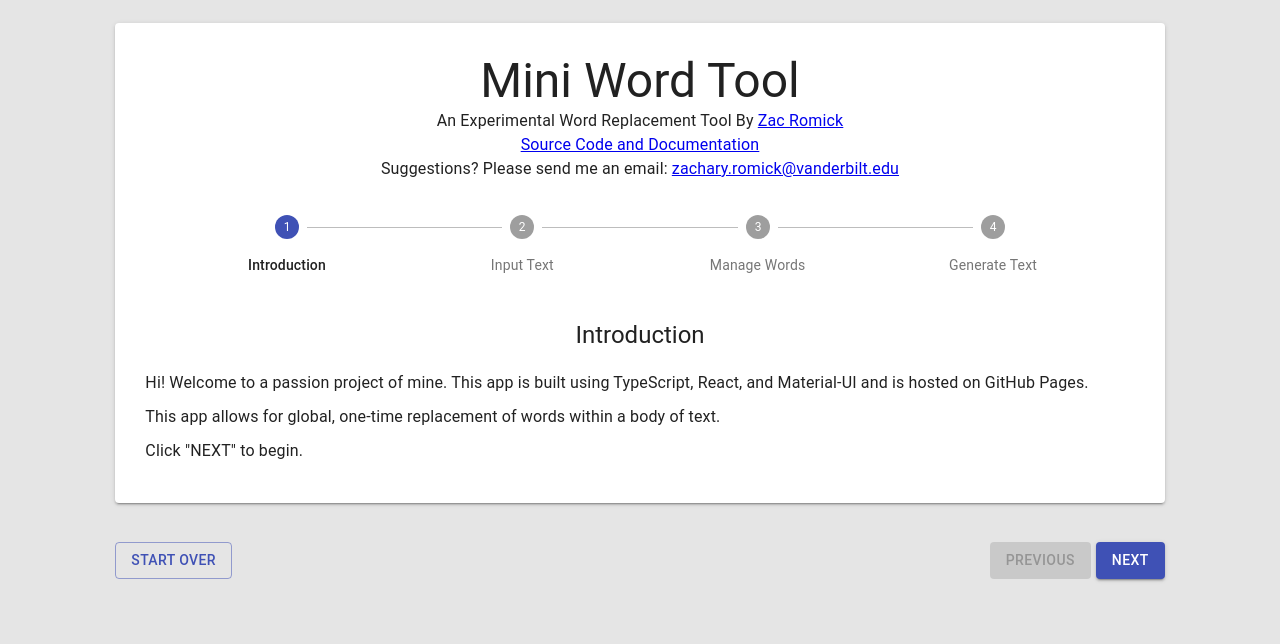
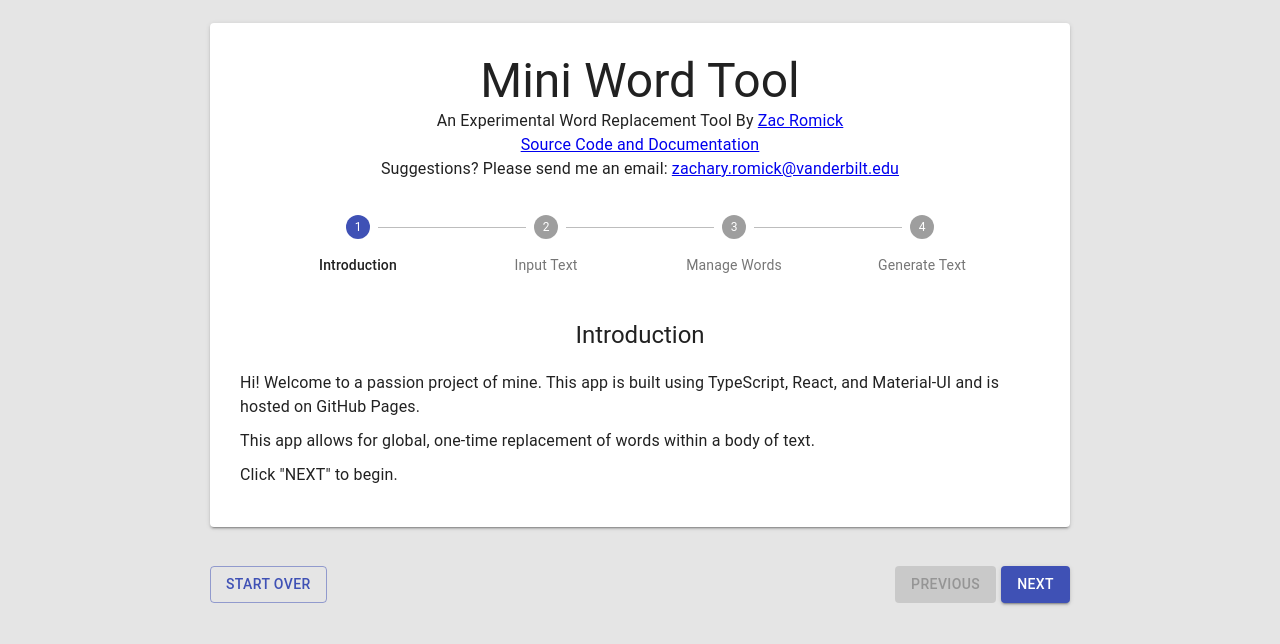
Before and after one commit to zromick/Mini-Word-Tool-2, a React (Create React App) app: page / in a window 1280 px wide. Shown: the top 644 px of the page. Built offline with nearby package versions, Linux system fonts and the light colour scheme; the HTML template or start-up script is replaced by a standard one.

Commit message:
Set min and max width for bigger monitors. Created global snackbar component.

```diff
--- /dev/null
+++ b/src/components/globalSnackbar.tsx
@@ -0,0 +1,31 @@
+import React, { Dispatch, SetStateAction } from 'react';
+import { Snackbar } from '@material-ui/core';
+import { SnackbarModel } from '../models';
+import { Alert } from '@material-ui/lab';
+
+export interface GlobalSnackbarProps {
+  setSnackbar: Dispatch<SetStateAction<SnackbarModel>>,
+  snackbar: SnackbarModel
+}
+
+const GlobalSnackbar = (props: GlobalSnackbarProps) => {
+  const {
+    setSnackbar,
+    snackbar
+  } = props;
+  return (
+    snackbar.open ?
+      <Snackbar
+        open={snackbar.open}
+        autoHideDuration={10000}
+        onClose={() => setSnackbar({ open: false, message: '', severity: 'error' })}
+      >
+        <Alert severity={snackbar.severity}>
+          {snackbar.message}
+        </Alert>
+      </Snackbar>
+      : <></>
+  )
+}
+
+export default GlobalSnackbar;
--- a/src/components/replaceWizard.tsx
+++ b/src/components/replaceWizard.tsx
@@ -1,7 +1,6 @@
 import React, { Dispatch, SetStateAction } from 'react';
-import { Grid, Paper } from '@material-ui/core';
-import { Word } from '../models';
-import Button from '@material-ui/core/Button';
+import { Grid, Paper, Button, Box } from '@material-ui/core';
+import { Word, SnackbarModel } from '../models';
 import ReplaceWizardProgressBar from './replaceWizardProgressBar';
 import ReplaceWizardSteps from './replaceWizardSteps';
 import TitleBody from './titleBody';
@@ -9,6 +8,7 @@ import IntroductionBody from './introductionBody';
 import InputTextBody from './inputTextBody';
 import ManageWordsBody from './manageWordsBody';
 import GenerateTextBody from './generateTextBody';
+import GlobalSnackbar from './globalSnackbar';
 import styles from '../styles.module.scss';
 
 export interface ReplaceWizardProps {
@@ -25,6 +25,7 @@ export interface ReplaceWizardProps {
   setCopied: Dispatch<SetStateAction<boolean>>,
   setTransferToReplacing: Dispatch<SetStateAction<boolean>>,
   setTransferToIgnoring: Dispatch<SetStateAction<boolean>>,
+  setSnackbar: Dispatch<SetStateAction<SnackbarModel>>,
   setAutoExcludeOSPD: Dispatch<SetStateAction<boolean>>,
   handleNext: (step: ReplaceWizardSteps) => void;
   handlePrevious: (step: ReplaceWizardSteps) => void;
@@ -38,6 +39,7 @@ export interface ReplaceWizardProps {
   copied: boolean,
   transferToReplacing: boolean,
   transferToIgnoring: boolean,
+  snackbar: SnackbarModel,
   autoExcludeOSPD: boolean,
 }
 
@@ -56,6 +58,7 @@ const ReplaceWizard = (props: ReplaceWizardProps) => {
     setCopied,
     setTransferToReplacing,
     setTransferToIgnoring,
+    setSnackbar,
     setAutoExcludeOSPD,
     handleNext,
     handlePrevious,
@@ -69,20 +72,14 @@ const ReplaceWizard = (props: ReplaceWizardProps) => {
     copied,
     transferToReplacing,
     transferToIgnoring,
+    snackbar,
     autoExcludeOSPD,
   } = props;
   return (
     <div>
-      {/* <AppBar position="absolute" color="primary">
-        <Toolbar>
-          <Typography variant="h6" color="inherit" noWrap>
-            Company name
-          </Typography>
-        </Toolbar>
-      </AppBar> */}
-
       <Grid className={styles.components} container spacing={3}>
-        <Grid item xs={10}>
+        <Grid container item xs={10} justify="center">
+          <Grid item>
             <Paper elevation={2} className={styles.paper}>
               <TitleBody />
               <div className={styles.progressBar}>
@@ -106,6 +103,7 @@ const ReplaceWizard = (props: ReplaceWizardProps) => {
                   updateReplacementWord={updateReplacementWord}
                   setTransferToReplacing={setTransferToReplacing}
                   setTransferToIgnoring={setTransferToIgnoring}
+                  setSnackbar={setSnackbar}
                   excludedWords={excludedWords}
                   includedWords={includedWords}
                   allWordsRaw={allWordsRaw}
@@ -116,15 +114,19 @@ const ReplaceWizard = (props: ReplaceWizardProps) => {
               {currentStep === ReplaceWizardSteps.GENERATE_TEXT && (
                 <GenerateTextBody
                   replaceAllIncludedWords={replaceAllIncludedWords}
+                  setSnackbar={setSnackbar}
                   setCopied={setCopied}
                   copied={copied}
                 />
               )}
             </Paper>
           </Grid>
-        <Grid item xs={10}>
-          <div className={styles.cancelButton}>
-            <div>
+        </Grid>
+        <Grid container item xs={10} justify="center">
+          <Grid item>
+            <Box className={styles.buttonBox}>
+              <Grid container xs={12} justify="space-between">
+                <Grid item>
                   <Button
                     onClick={() => handleCancel()}
                     variant="outlined"
@@ -132,8 +134,9 @@ const ReplaceWizard = (props: ReplaceWizardProps) => {
                   >
                     Start Over
                   </Button>
-            </div>
-            <div className={styles.buttonFlex}>
+                </Grid>
+                <Grid item>
+                  <Grid container>
                     <div className={styles.buttonMargin}>
                       <Button
                         onClick={() => handlePrevious(currentStep)}
@@ -144,7 +147,6 @@ const ReplaceWizard = (props: ReplaceWizardProps) => {
                         Previous
                       </Button>
                     </div>
-              <div>
                     <Button
                       onClick={() => handleNext(currentStep)}
                       variant="contained"
@@ -153,11 +155,17 @@ const ReplaceWizard = (props: ReplaceWizardProps) => {
                     >
                       Next
                     </Button>
-              </div>
-            </div>
-          </div>
                   </Grid>
                 </Grid>
+              </Grid>
+            </Box>
+          </Grid>
+        </Grid>
+      </Grid>
+      <GlobalSnackbar
+        setSnackbar={setSnackbar}
+        snackbar={snackbar}
+      />
     </div>
   );
 };
--- a/src/components/replaceWizardContainer.tsx
+++ b/src/components/replaceWizardContainer.tsx
@@ -2,7 +2,7 @@ import React, { useState } from 'react';
 import ReplaceWizard from './replaceWizard';
 import { ospd, wikiContractions } from '../commonWords'; // Official Scrabble Player's Dictionary
 import _ from 'lodash';
-import { Word } from '../models';
+import { Word, SnackbarModel } from '../models';
 
 const ReplaceWizardContainer = () => {
 	let [excludedWords, updateExcludedWords] = useState([] as Word[]);
@@ -13,6 +13,7 @@ const ReplaceWizardContainer = () => {
 	let [copied, setCopied] = useState(false);
 	let [transferToReplacing, setTransferToReplacing] = useState(false);
 	let [transferToIgnoring, setTransferToIgnoring] = useState(false);
+	let [snackbar, setSnackbar] = useState<SnackbarModel>({ open: false, message: '', severity: 'success' });
 	let [currentStep, setCurrentStep] = useState(0);
 	let [nextDisabled, setNextDisabled] = useState(false);
 	let [previousDisabled, setPreviousDisabled] = useState(true);
@@ -89,6 +90,7 @@ const ReplaceWizardContainer = () => {
 		if (currentStep === 2) {
 			setNextDisabled(true);
 		}
+		setSnackbar({ open: false, message: '', severity: 'success' })
 		setCopied(false);
 		setTransferToReplacing(false);
 		setTransferToIgnoring(false);
@@ -102,6 +104,7 @@ const ReplaceWizardContainer = () => {
 		if (nextDisabled) {
 			setNextDisabled(false);
 		}
+		setSnackbar({ open: false, message: '', severity: 'success' })
 		setCopied(false);
 		setTransferToReplacing(false);
 		setTransferToIgnoring(false);
@@ -115,6 +118,7 @@ const ReplaceWizardContainer = () => {
 		updateIncludedWords([]);
 		updateAllWordsRaw([]);
 		setAutoExcludeOSPD(true);
+		setSnackbar({ open: false, message: '', severity: 'success' })
 		setCopied(false);
 		setTransferToReplacing(false);
 		setTransferToIgnoring(false);
@@ -142,7 +146,7 @@ const ReplaceWizardContainer = () => {
 		_.pull(excludedWords, word);
 		updateExcludedWords([...excludedWords]);
 		updateIncludedWords([...includedWords]);
-		setTransferToReplacing(true);
+		// setTransferToReplacing(true);
 	}
 
 	// Sent into the handleWordListChange prop for wordsWithContext
@@ -151,7 +155,7 @@ const ReplaceWizardContainer = () => {
 		_.pull(includedWords, word);
 		updateExcludedWords([...excludedWords]);
 		updateIncludedWords([...includedWords]);
-		setTransferToIgnoring(true);
+		// setTransferToIgnoring(true);
 	}
 
 	const replaceAllIncludedWords = () => {
@@ -197,6 +201,7 @@ const ReplaceWizardContainer = () => {
 			setCopied={setCopied}
 			setTransferToReplacing={setTransferToReplacing}
 			setTransferToIgnoring={setTransferToIgnoring}
+			setSnackbar={setSnackbar}
 			setAutoExcludeOSPD={setAutoExcludeOSPD}
 			handleNext={handleNext}
 			handlePrevious={handlePrevious}
@@ -210,6 +215,7 @@ const ReplaceWizardContainer = () => {
 			copied={copied}
 			transferToReplacing={transferToReplacing}
 			transferToIgnoring={transferToIgnoring}
+			snackbar={snackbar}
 			autoExcludeOSPD={autoExcludeOSPD}
 		/>
 	);
--- a/src/components/wordsWithContext.tsx
+++ b/src/components/wordsWithContext.tsx
@@ -1,9 +1,10 @@
-import React from 'react';
+import React, { Dispatch, SetStateAction } from 'react';
 import { Grid, Tooltip, Button, IconButton, Typography } from '@material-ui/core';
 import Pagination from '@material-ui/lab/Pagination';
 import { Add } from '@material-ui/icons';
 import { Word } from '../models';
 import Context from './context';
+import { SnackbarModel } from '../models';
 import styles from '../styles.module.scss';
 
 export interface WordsWithContextProps {
@@ -13,6 +14,7 @@ export interface WordsWithContextProps {
   handleWordListChange: (word: Word) => void,
   addReplacementWord: (key: string, replacementWord: string, wordIndeces: number[]) => void,
   updateReplacementWord: (key: string, oldReplacement: string, newReplacement: string) => void,
+  setSnackbar: Dispatch<SetStateAction<SnackbarModel>>,
 }
 
 const WordsWithContext = (props: WordsWithContextProps) => {
@@ -22,6 +24,7 @@ const WordsWithContext = (props: WordsWithContextProps) => {
     handleWordListChange,
     addReplacementWord,
     updateReplacementWord,
+    setSnackbar,
     allWordsRaw,
   } = props;
 
@@ -86,7 +89,14 @@ const WordsWithContext = (props: WordsWithContextProps) => {
                 <Button
                   fullWidth
                   variant="outlined"
-                  onClick={() => handleWordListChange(word)}
+                  onClick={() => {
+                    handleWordListChange(word);
+                    if (wordsAreExcluded) {
+                      setSnackbar({ open: true, message: `'${Object.keys(word)[0]}' has been moved to the "Replacing" list.`, severity: 'success' });
+                    } else {
+                      setSnackbar({ open: true, message: `'${Object.keys(word)[0]}' has been moved to the "Ignoring" list.`, severity: 'success' });
+                    }
+                  }}
                 >
                   {wordsAreExcluded
                     ? `Replace '${wordCleaned.length > maxButtonWordLength
--- a/src/models.tsx
+++ b/src/models.tsx
@@ -1,3 +1,9 @@
+export interface SnackbarModel {
+  open: boolean,
+  severity: 'error' | 'info' | 'success' | 'warning',
+  message: string,
+}
+
 export interface Word {
   [word: string]: Replacement
 }
--- a/src/styles.module.scss
+++ b/src/styles.module.scss
@@ -6,6 +6,13 @@ html {
   margin-top: 15px;
   margin-bottom: 15px;
   padding: 30px;
+  max-width: 800px;
+  min-width: 800px;
+}
+
+.buttonBox {
+  max-width: 860px;
+  min-width: 860px;
 }
 
 .progressBar {
@@ -22,14 +29,22 @@ html {
   align-items: flex-start;
 }
 
-.cancelButton {
-  display: flex;
-  justify-content: space-between;
+.maxWidth {
+  max-width: 800px;
 }
 
-.buttonFlex {
-  display: flex;
-  justify-content: flex-end;
+// .cancelButton {
+//   display: flex;
+//   justify-content: space-between;
+// }
+
+// .buttonFlex {
+//   display: flex;
+//   justify-content: flex-end;
+// }
+
+.buttonWidth {
+  width: 200px;
 }
 
 .buttonMargin {
```
Also changed, not shown: src/components/generateTextBody.tsx (+10 -17 lines), src/components/manageWordsBody.tsx (+8 -28 lines). Lines whose indentation alone changed are shown as unchanged.
